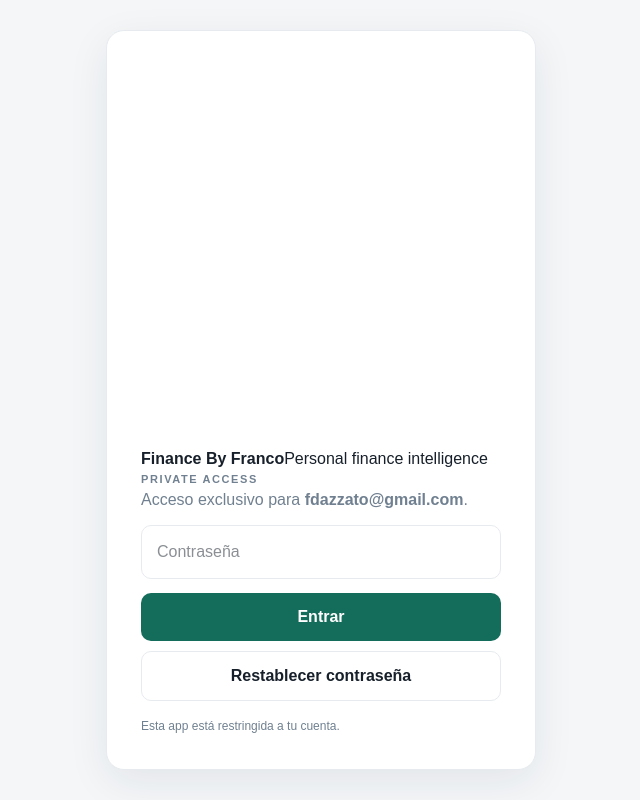
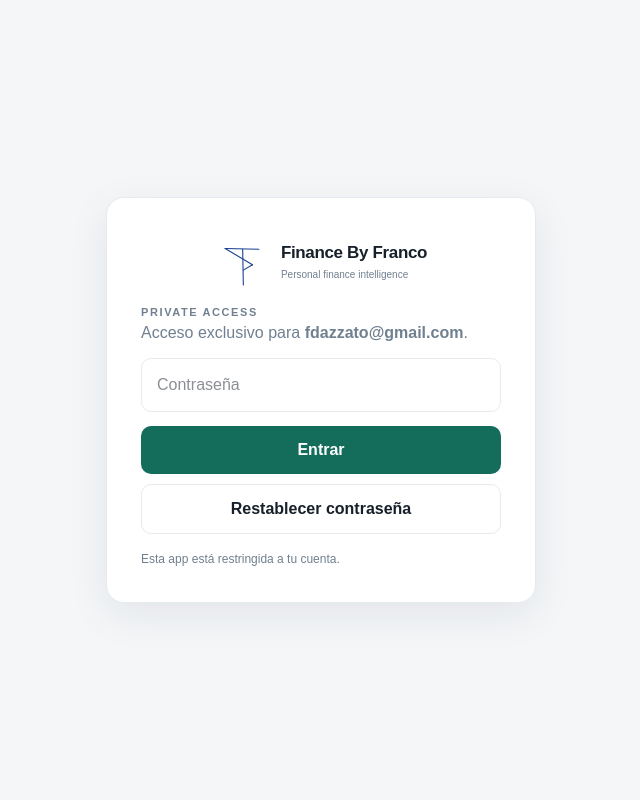
Before and after one commit to fdazzato-droid/expense-tracker, a Next.js app: page / in a window 1280 px wide. Shown: the whole page, without its empty margins (319-959 px from the left). Built offline with nearby package versions, Linux system fonts and the light colour scheme.

Commit message:
Add Finance By Franco brand styling

```diff
--- a/app/globals.css
+++ b/app/globals.css
@@ -999,3 +999,62 @@ body {
     overflow-x: auto;
   }
 }
+
+/* Finance By Franco branding */
+.brandLockup {
+  display: flex;
+  align-items: center;
+  gap: 12px;
+}
+.brandLockup.compact {
+  gap: 9px;
+}
+.francoMark {
+  width: 54px;
+  height: 58px;
+  flex: 0 0 auto;
+  overflow: visible;
+}
+.brandLockup.compact .francoMark {
+  width: 38px;
+  height: 41px;
+}
+.francoMark path {
+  fill: none;
+  stroke: #173f8f;
+  stroke-width: 3.2;
+  stroke-linecap: round;
+  stroke-linejoin: round;
+}
+.brandText {
+  display: grid;
+  gap: 2px;
+}
+.brandText strong {
+  font-size: 17px;
+  letter-spacing: -.35px;
+  color: var(--ink);
+}
+.brandText span {
+  font-size: 10px;
+  color: var(--muted);
+}
+.brandLockup.compact .brandText strong {
+  font-size: 15px;
+}
+.sidebar .brandLockup {
+  margin-bottom: 8px;
+}
+.authCard .brandLockup {
+  justify-content: center;
+  margin-bottom: 14px;
+}
+.authCard .brandText {
+  text-align: left;
+}
+@media (max-width: 650px) {
+  .francoMark {
+    width: 48px;
+    height: 52px;
+  }
+}
```
